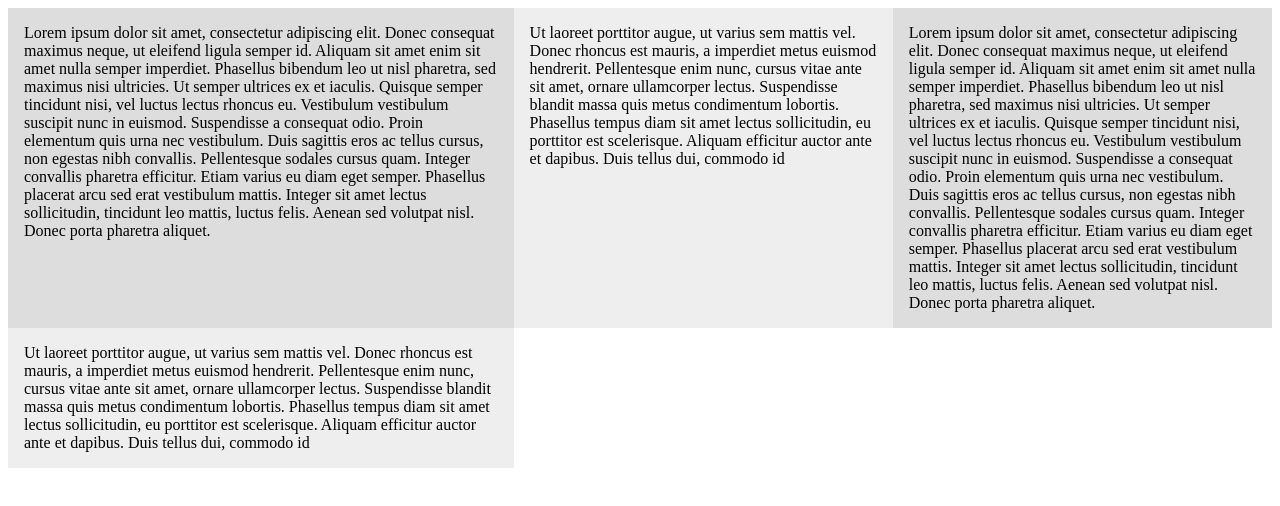
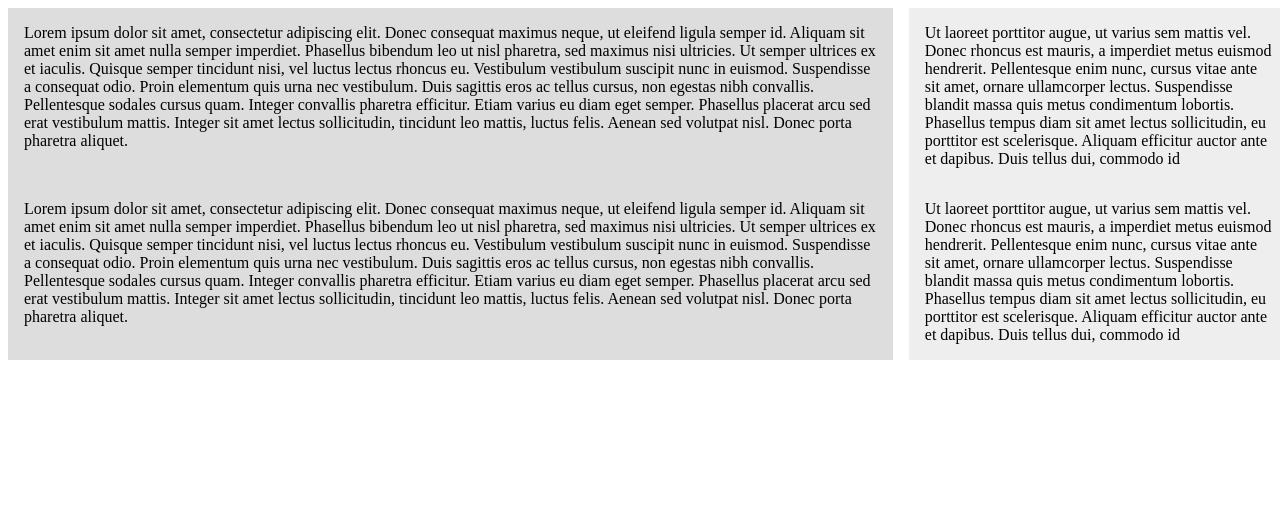
Before and after one commit to KModestas/CSS-Grid, a plain HTML site: page index.html in a window 1280 px wide. Drawn offline with Linux system fonts and the light colour scheme.

Commit message:
grid-column-gap

```diff
--- a/index.html
+++ b/index.html
@@ -7,8 +7,10 @@
 
         .grid {
           display: grid;
-          grid-template-columns: 40% 30% 30%;
-          /* will split the columns into 3  */
+          /* grid-template-columns: 40% 30% 30%; */
+          grid-template-columns: 70% 30%;
+          grid-column-gap: 1em;
+
         }
 
         .grid > div {
```
